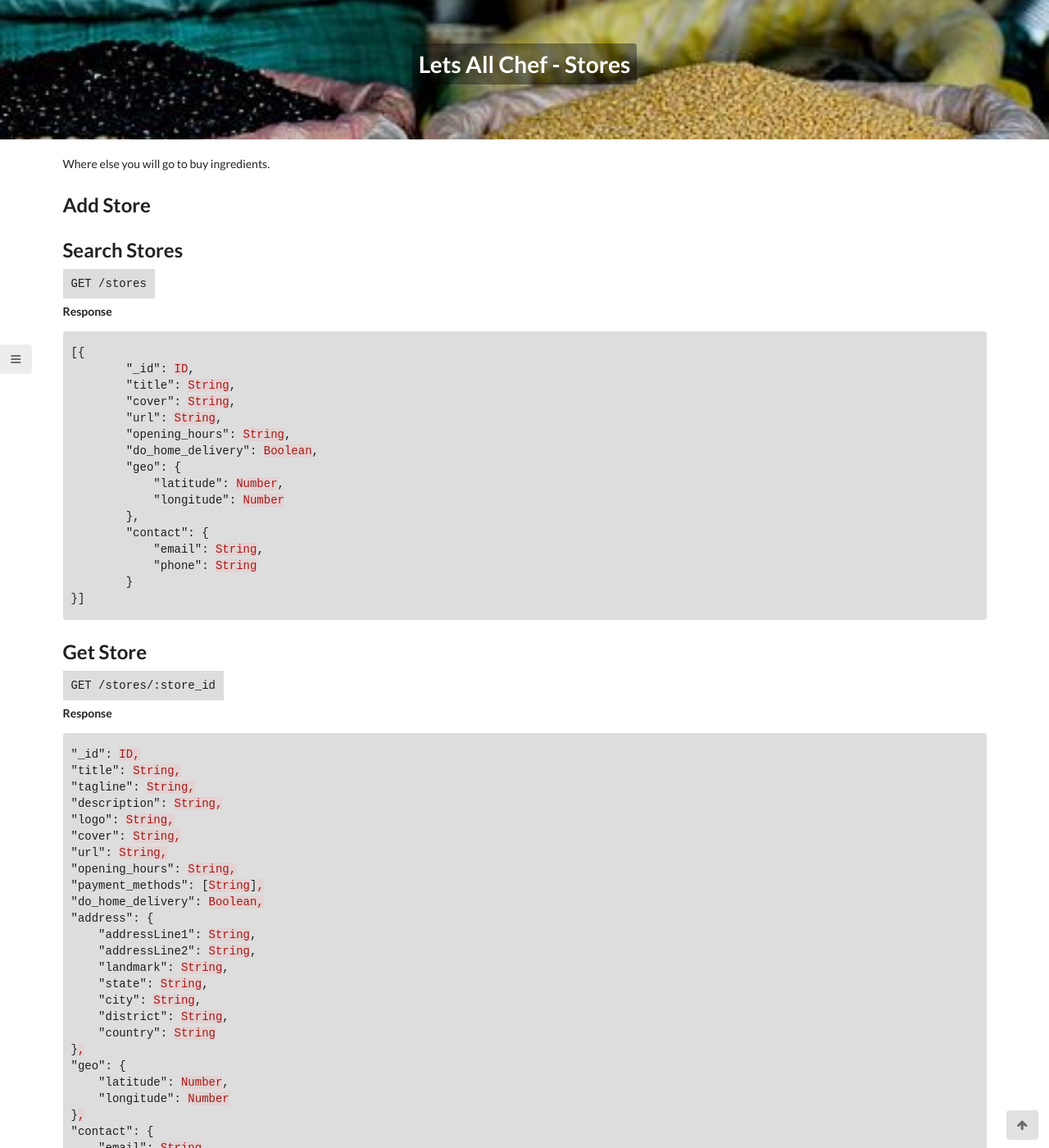
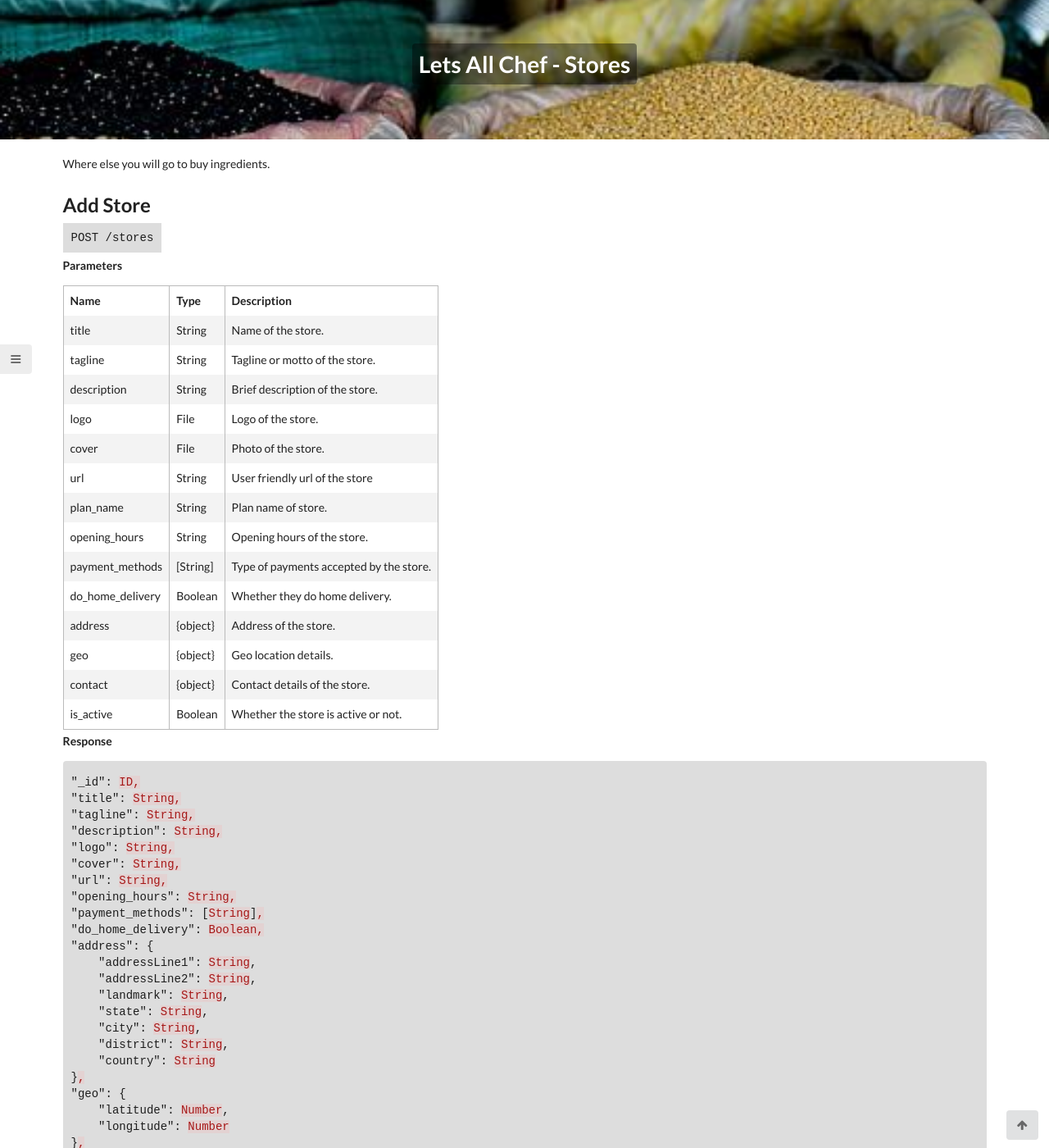
Before and after one commit to letsallchef/docs, a Jekyll site: the page built from _posts/api/2017-03-07-stores.md, in a window 1280 px wide and 1400 px high. Shown: the whole window at 82% size. Built offline with Jekyll 4.4.1, drawn with Linux system fonts in a browser that asks for light colours; some of the changed text lies outside the part shown.

Commit message:
adds store create route

```diff
--- a/_posts/api/2017-03-07-stores.md
+++ b/_posts/api/2017-03-07-stores.md
@@ -9,6 +9,68 @@
 <!--more-->
 
 ## Add Store
+
+`POST /stores`
+
+**Parameters**
+
+| Name | Type | Description |
+| --- | --- | --- |
+| title | String | Name of the store. |
+| tagline | String | Tagline or motto of the store. |
+| description | String | Brief description of the store. |
+| logo | File | Logo of the store. |
+| cover | File | Photo of the store. |
+| url | String | User friendly url of the store |
+| plan_name | String | Plan name of store. |
+| opening_hours | String | Opening hours of the store. |
+| payment_methods | [String] | Type of payments accepted by the store. |
+| do_home_delivery | Boolean | Whether they do home delivery. |
+| address | {object} | Address of the store. |
+| geo | {object} | Geo location details. |
+| contact | {object} | Contact details of the store. |
+| is_active | Boolean | Whether the store is active or not. |
+
+**Response**
+
+{% highlight json %}
+"_id": ID,
+"title": String,
+"tagline": String,
+"description": String,
+"logo": String,
+"cover": String,
+"url": String,
+"opening_hours": String,
+"payment_methods": [String],
+"do_home_delivery": Boolean,
+"address": {
+    "addressLine1": String,
+    "addressLine2": String,
+    "landmark": String,
+    "state": String,
+    "city": String,
+    "district": String,
+    "country": String
+},
+"geo": {
+    "latitude": Number,
+    "longitude": Number
+},
+"contact": {
+    "email": String,
+    "phone": String
+},
+"comments": [{
+    "user_id": ID,
+    "user_avatar": String,
+    "user_username": String,
+    "user_first_name": String,
+    "user_rating": Number,
+    "comment": String,
+    "rating": Number
+}]
+{% endhighlight %}
 
 
 ## Search Stores
```
